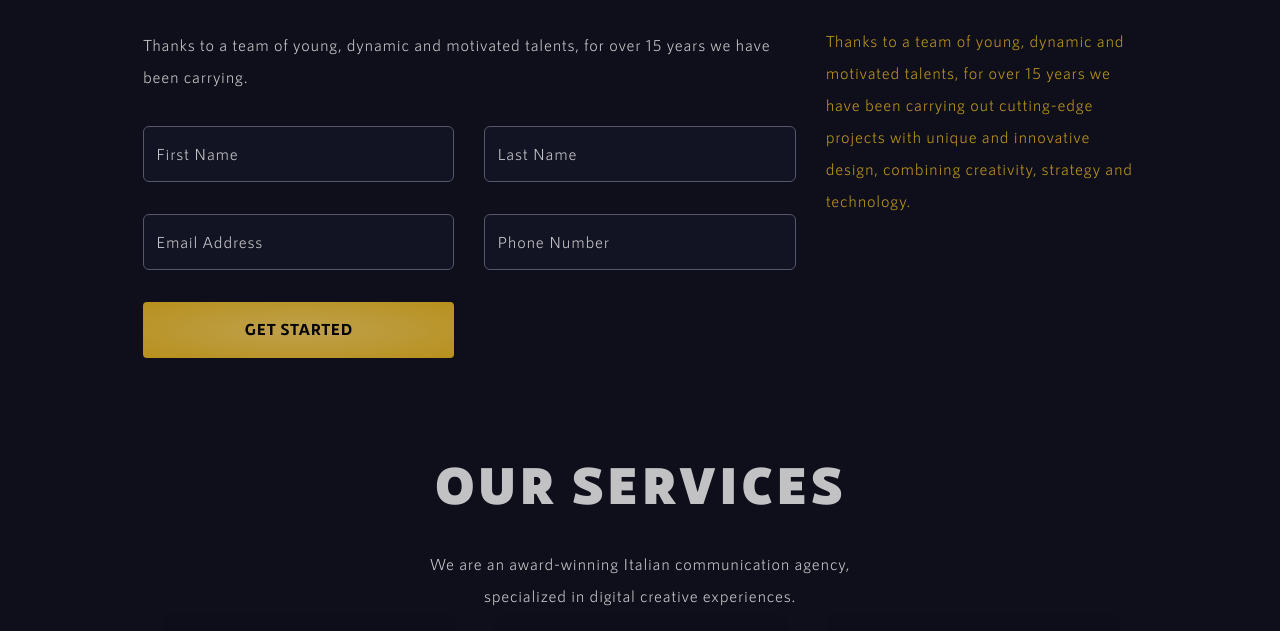
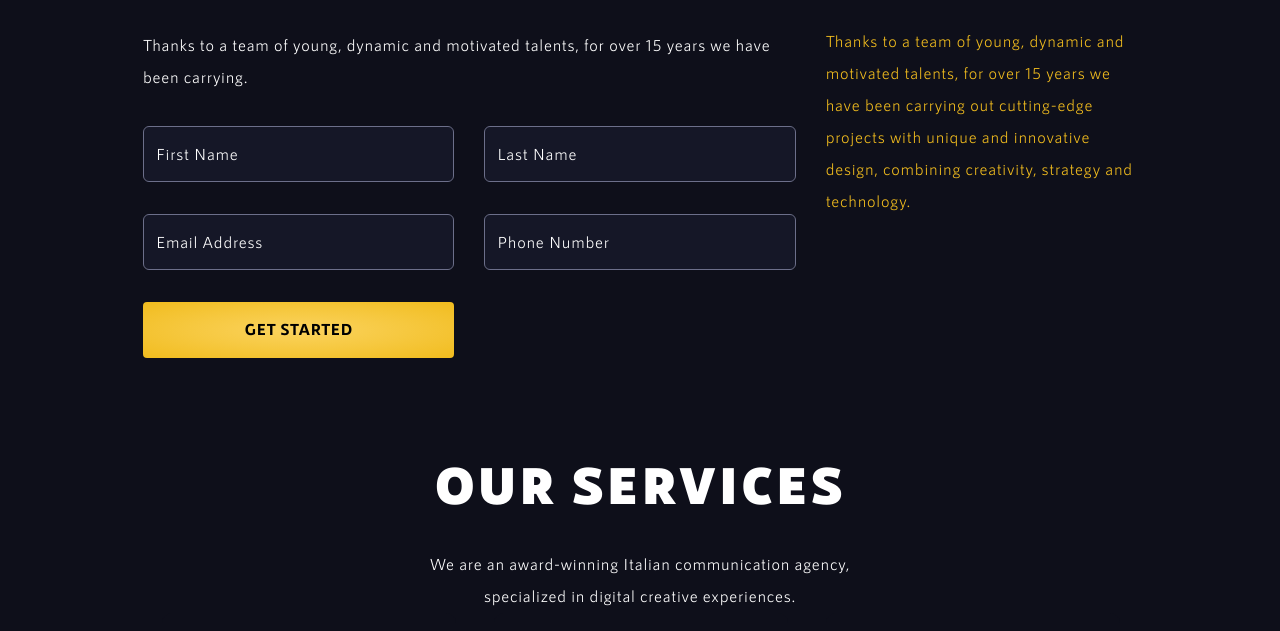
Before and after one commit to TasnimAhamed/Artindi, a plain HTML site: page index.html in a window 1280 px wide. Shown: the part 378-1009 px from the top of the page. Drawn offline with Linux system fonts and the light colour scheme.

Commit message:
opacity js remove

```diff
--- a/index.html
+++ b/index.html
@@ -662,7 +662,6 @@
     <script src="js/aos.js "></script>
     <script src="js/slick.js "></script>
     <script src="js/tilt.jquery.min.js"></script>
-    <script src="js/opacity.js"></script>
     <script src="js/functions.js "></script>
     <!-- included scripts end -->
 
```
